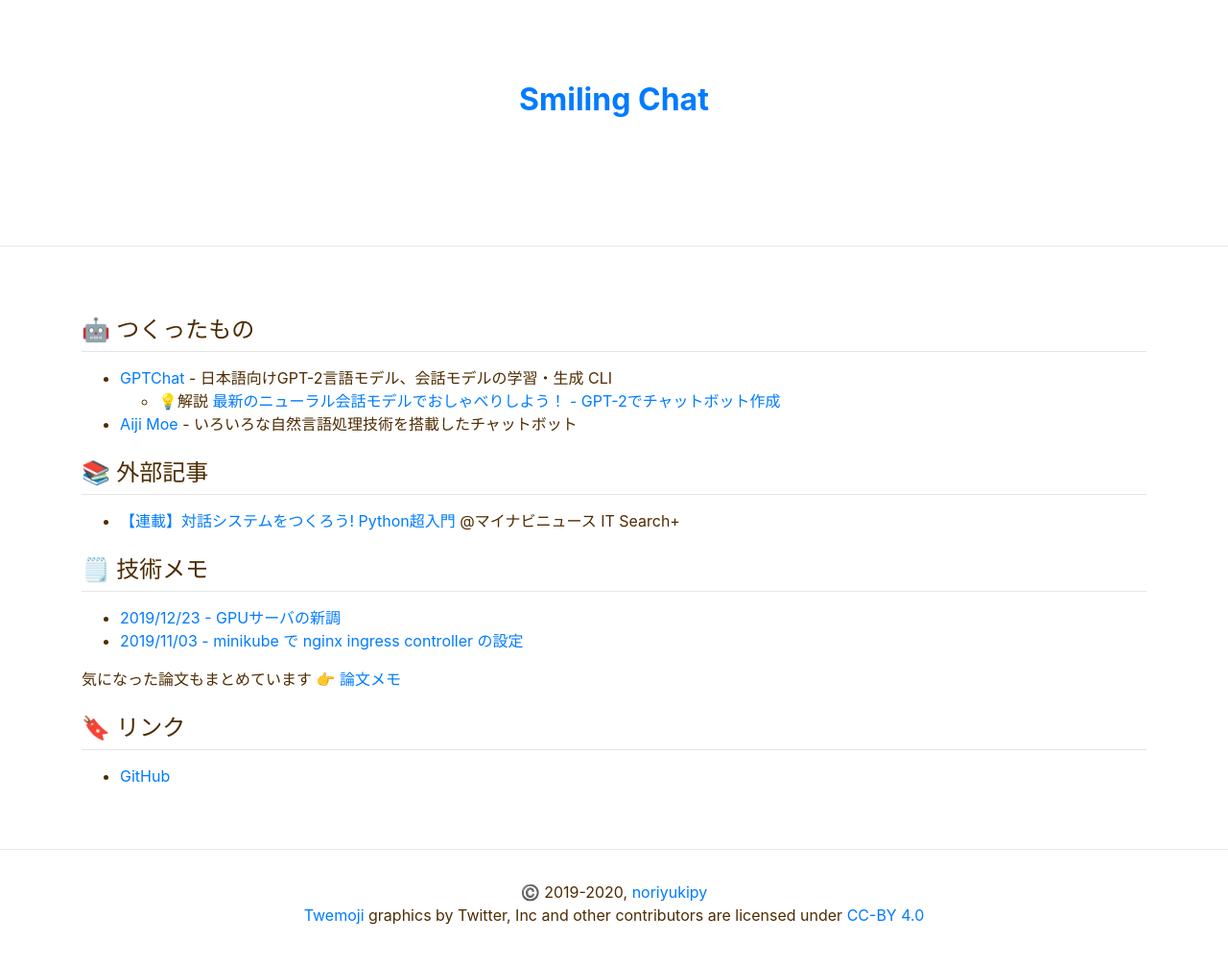
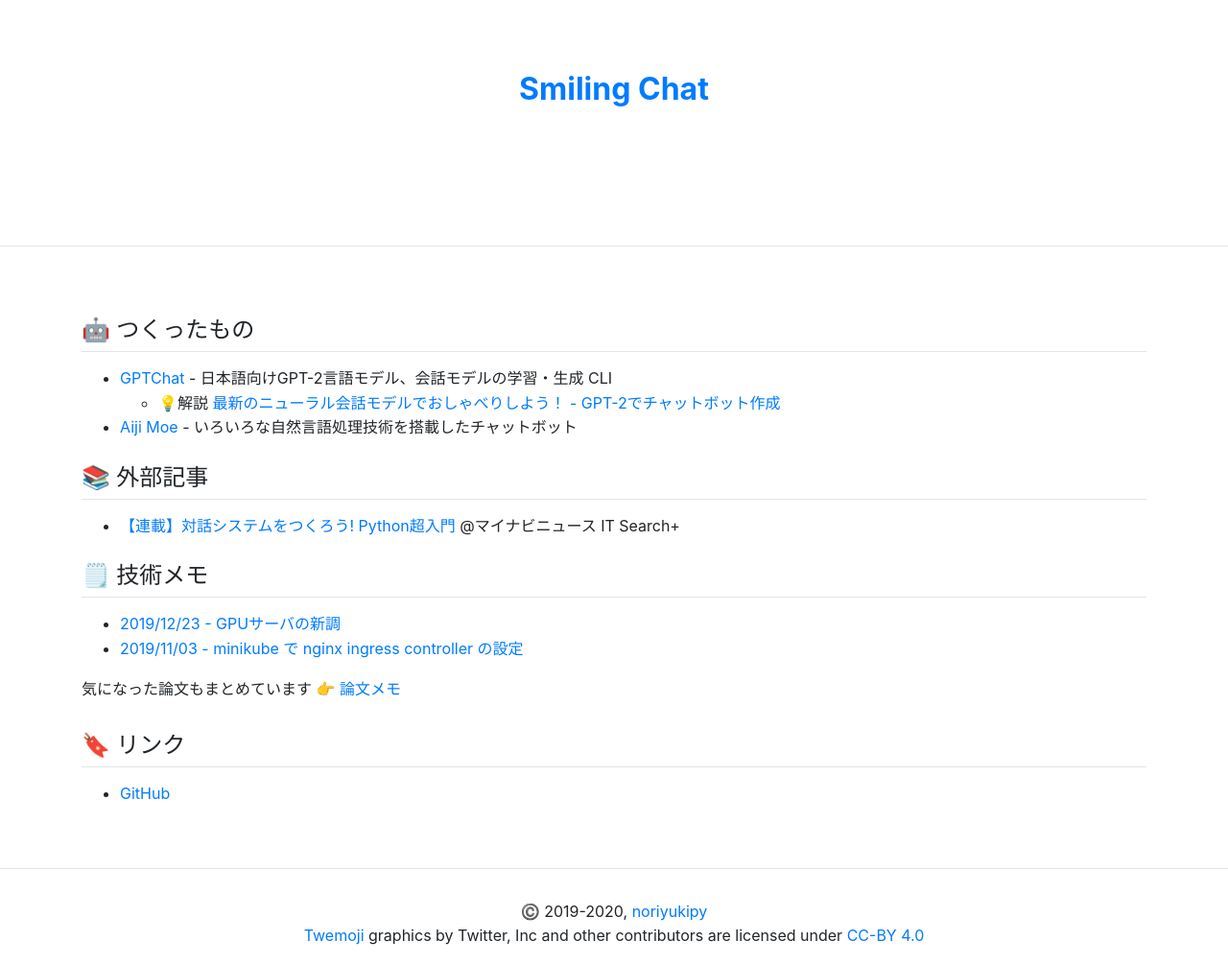
Before and after one commit to noriyukipy/blog, a Jekyll site: the page built from README.md, in a window 1280 px wide. Shown: the whole page at 96% size. Built offline with Jekyll 4.4.1, drawn with Linux system fonts in a browser that asks for light colours; our own code applies the rules of GitHub Pages for plain Markdown files; before the commit the page ends 982 px from its top, so only the background shows below that.

Commit message:
Modify CSS to expand line-height and margin bottom for p tag

```diff
--- a/assets/css/main.css
+++ b/assets/css/main.css
@@ -1,6 +1,9 @@
 body {
+    /*
     color: rgb(78, 44, 1);
+    */
     font-family: -apple-system, BlinkMacSystemFont, "Helvetica Neue", YuGothic, "ヒラギノ角ゴ ProN W3", Hiragino Kaku Gothic ProN, Arial, "メイリオ", Meiryo, sans-serif;
+    line-height: 1.6rem;
 }
 
 .container {
@@ -63,6 +66,10 @@
     padding-bottom: 0.3em;
 }
 
+p {
+    margin-bottom: 2rem;
+}
+
 /* code */
 pre.highlight {
     background-color: rgb(245,245,245);
```
